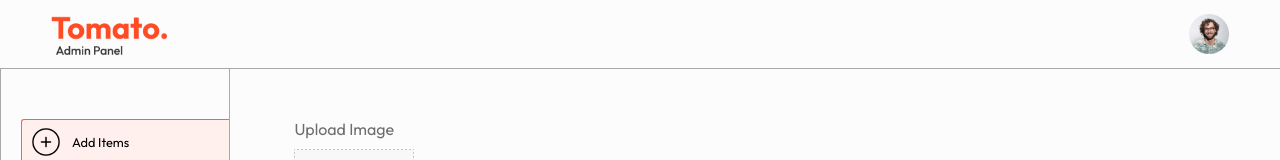
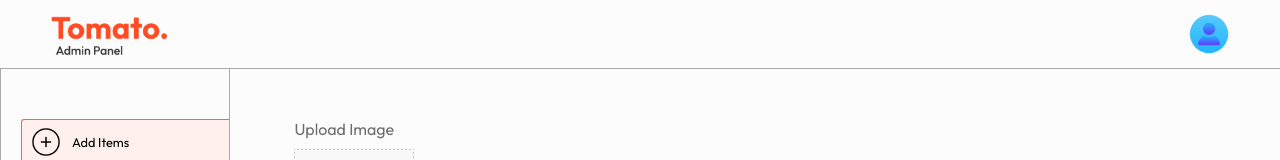
Before and after one commit to satishgupta2/Food-Del, a React (Vite) app in the folder admin/: page /add in a window 1280 px wide. Shown: the top 160 px of the page. Built offline with nearby package versions, Linux system fonts and the light colour scheme.

Commit message:
adminImg-commit

```diff
--- a/admin/src/assets/assets.js
+++ b/admin/src/assets/assets.js
@@ -1,17 +1,17 @@
 import logo from './logo.png'
 import add_icon from './add_icon.png'
 import order_icon from './order_icon.png'
-import profile_image from './profile_image.png'
 import upload_area from './upload_area.png'
 import parcel_icon from './parcel_icon.png'
+import mrbeast from './mrbeast.png'
 
 export const assets ={
     logo,
     add_icon,
     order_icon,
-    profile_image,
     upload_area,
-    parcel_icon
+    parcel_icon,
+    mrbeast
 }
 
 export const url = 'https://food-del-backend-6rv2.onrender.com'
--- a/admin/src/components/Navbar/Navbar.jsx
+++ b/admin/src/components/Navbar/Navbar.jsx
@@ -6,7 +6,7 @@ const Navbar = () => {
   return (
     <div className='navbar'>
         <img className='logo' src={assets.logo} alt="" />
-        <img className='profile' src={assets.profile_image} alt="" />
+        <img className='profile' src={assets.mrbeast} alt="" />
     </div>
   )
 }
```
Also changed, not shown: admin/src/assets/mrbeast.png (added), admin/src/assets/profile_image.png (deleted).
